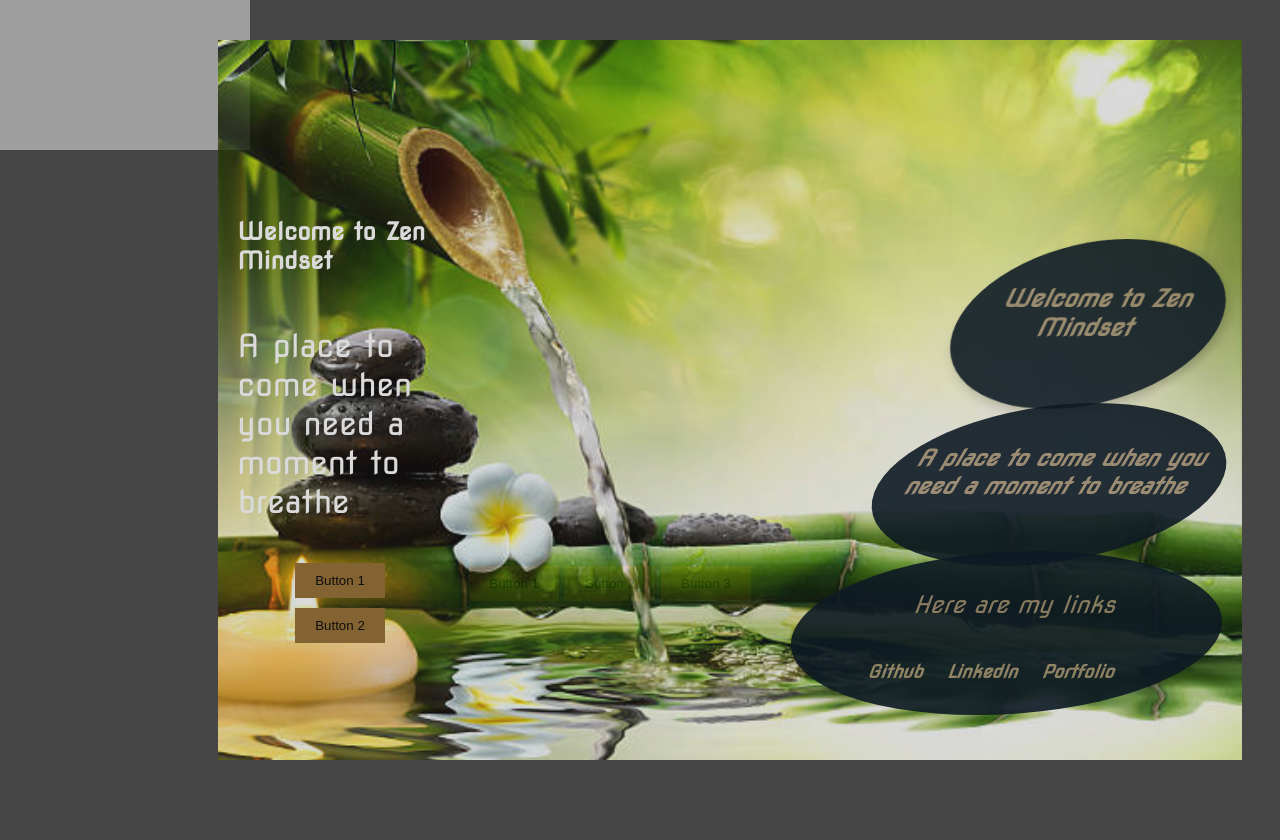
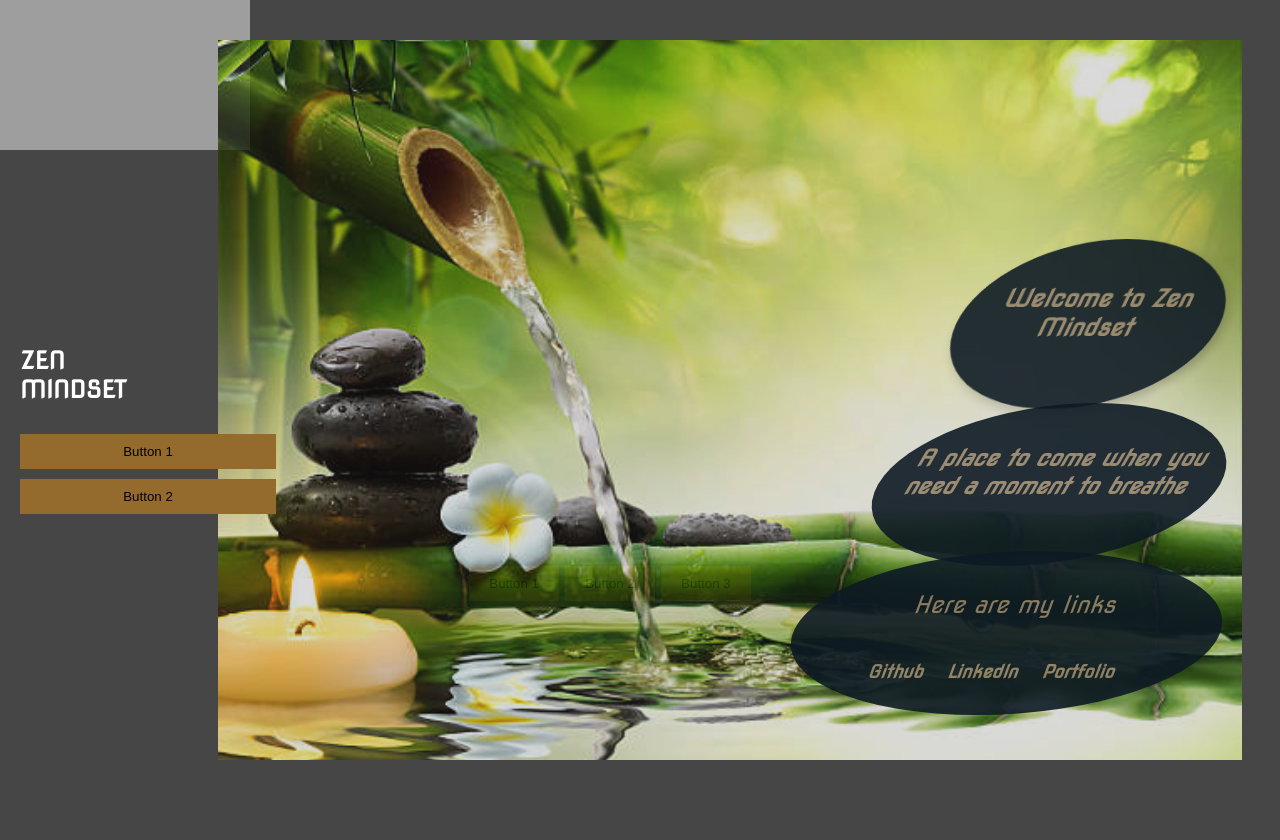
Before and after one commit to 206Dorian/Zen-Minset, a Flask app: page / in a window 1280 px wide. Before the commit the page ends 760 px from the top, so only its background shows below. Run offline with Flask 3, Linux system fonts and the light colour scheme; grey boxes are pictures that could not be loaded.

Commit message:
playing with layout and space

```diff
--- a/zen-mindset/static/css/style.css
+++ b/zen-mindset/static/css/style.css
@@ -174,7 +174,7 @@ main {
     display: flex;
     flex-direction: column;
     justify-content: center;
-    align-items: center;
+    align-items: left;
     color:var(--medium-gray);
 }
 
--- a/zen-mindset/templates/index.html
+++ b/zen-mindset/templates/index.html
@@ -17,14 +17,13 @@
 </head>
 
 <body>
-    <div class="background">
-        <div class="left-panel">
-            <h2>Welcome to Zen Mindset</h2>
-            <p>A place to come when you need a moment to breathe</p>
-            <button>Button 1</button>
-            <button>Button 2</button>
-        </div>
+    <div class="background"> </div>
+    <div class="left-panel">
+        <h2>ZEN <br> MINDSET</h2>
+        <button>Button 1</button>
+        <button>Button 2</button>
     </div>
+
 
 
     <iframe width="250" height="150" src="https://www.youtube.com/embed/7HG2W7PhCNQ?si=FbKZYhNvpxZnYoSO"
```
